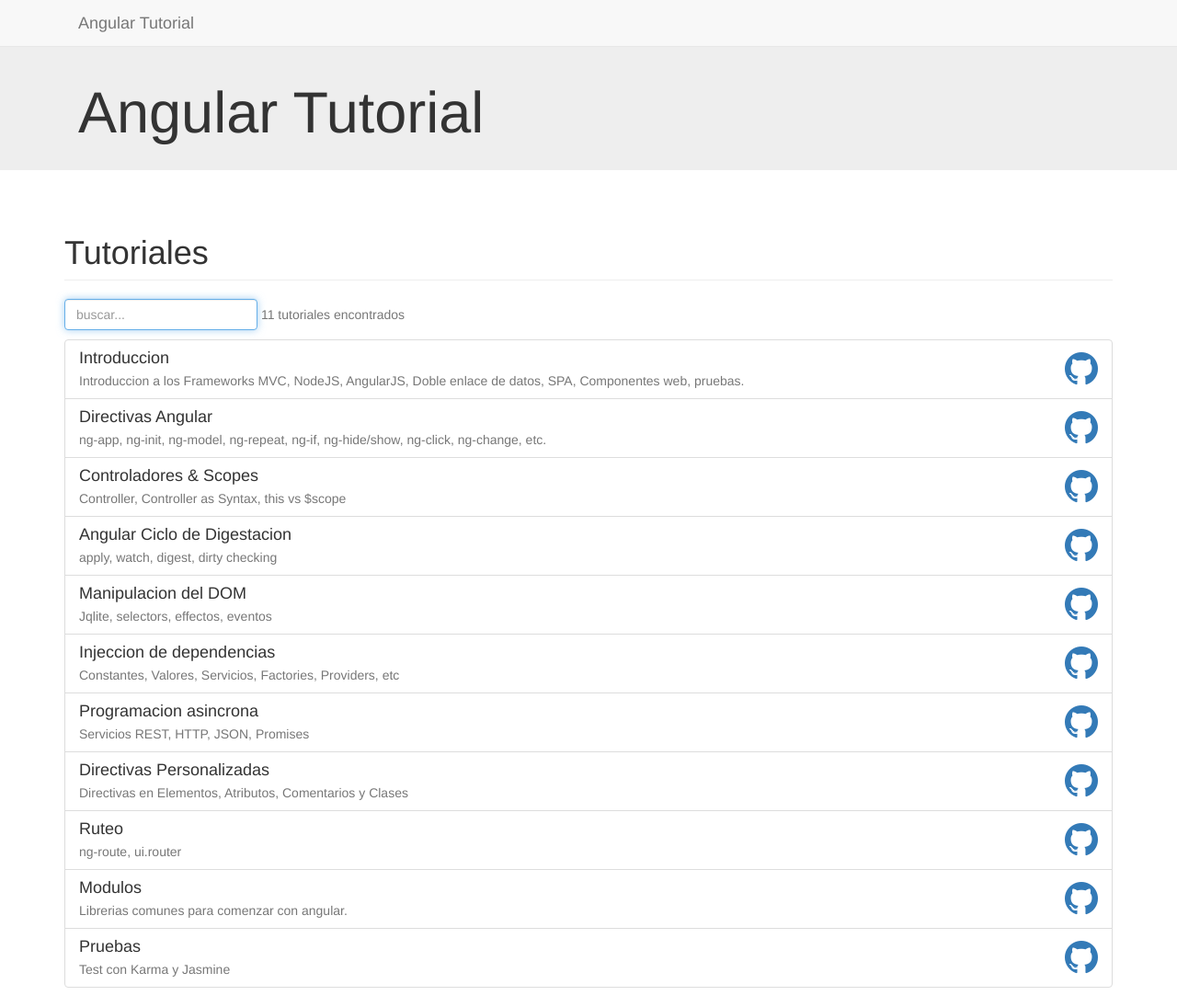
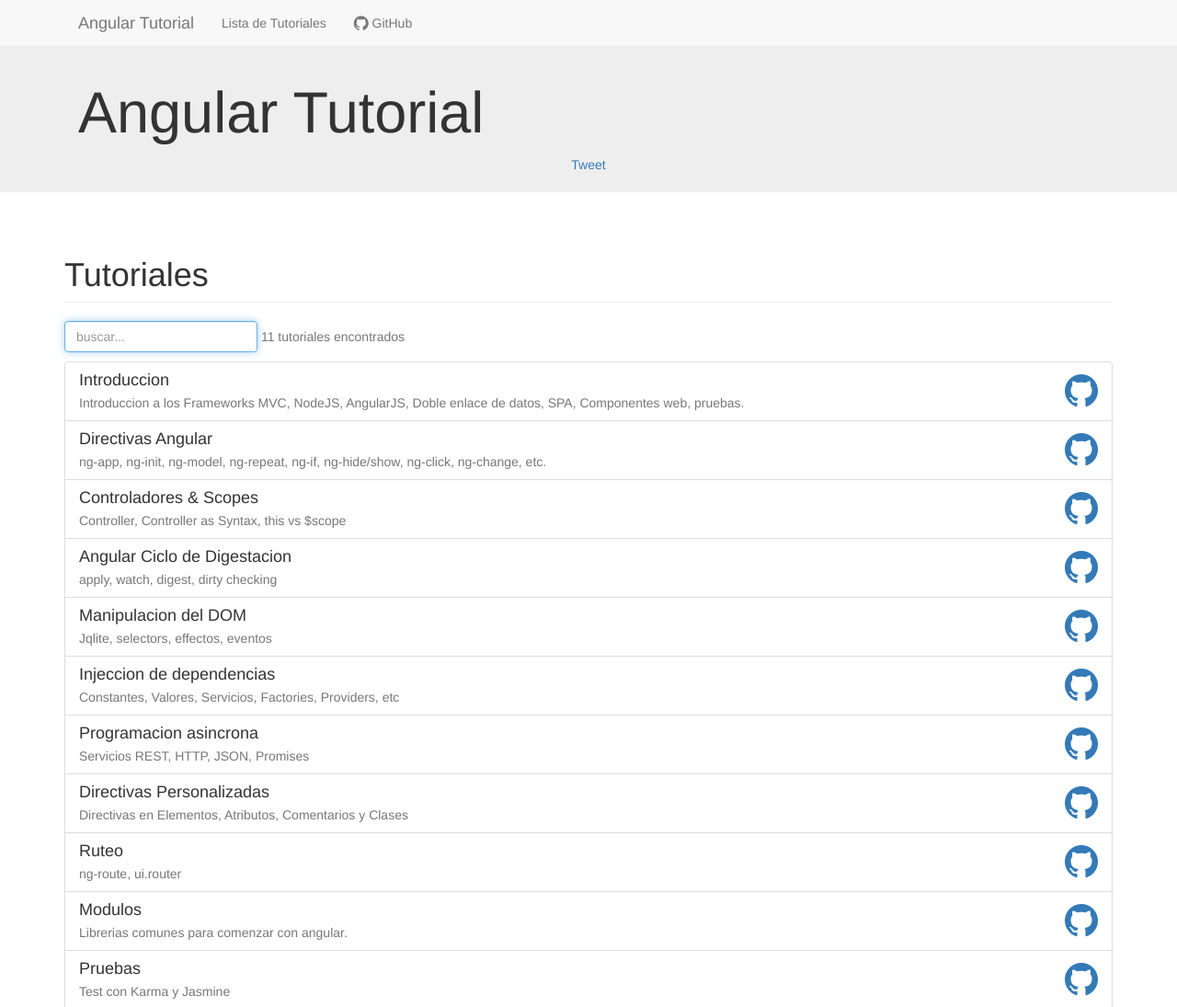
Before and after one commit to pachonjcl/angularjs-tutorial, a plain HTML site: page index.html in a window 1280 px wide. Shown: the top 1095 px of the page at 92% size. Drawn offline with Linux system fonts and the light colour scheme.

Commit message:
removidos comentarios no usados y agregado twitter

```diff
--- a/index.html
+++ b/index.html
@@ -26,24 +26,21 @@
               Angular Tutorial
             </a>
           </div>
-          <!-- <div class="container"> -->
-            <!-- <div class="container"> -->
-              <!-- <div class="dropdown"></div> -->
-              <!-- <div class="navbar-collapse">
+          <div class="container">
+            <div class="container">
+              <div class="dropdown"></div>
+              <div class="navbar-collapse">
                 <ul class="nav navbar-nav">
                   <li>
-                    <a href="#tutoriales">Tutoriales</a>
-                  </li>
-                  <li>
-                    <a href="#ide-plugins">IDE Plugins</a>
+                    <a href="#tutoriales">Lista de Tutoriales</a>
                   </li>
                   <li>
                     <a href="https://github.com/pachonjcl/angular-js-tutorial"><i class="fa fa-lg fa-github"></i> GitHub</a>
                   </li>
                 </ul>
-              </div> -->
-            <!-- </div> -->
-          <!-- </div> -->
+              </div>
+            </div>
+          </div>
         </div>
       </div>
     </header>
@@ -53,41 +50,17 @@
           <!-- <div class="col-sm-3 logo"></div> -->
           <div class="col-sm-7">
             <h1>Angular Tutorial</h1>
-            <!-- <p>The companion suite(s) to the <a href="http://angularjs.org">AngularJS</a> framework.</p> -->
           </div>
         </div>
         <div class="bs-docs-social">
           <div class="container">
             <ul class="bs-docs-social-buttons">
-              <!-- <li>
-                <a href="https://twitter.com/share" class="twitter-share-button" data-hashtags="pachonjcl">
+              <li>
+                <a href="https://twitter.com/share" class="twitter-share-button" data-show-count="false">
                   Tweet
                 </a>
-                <script>
-                  !function(d, s, id) {
-                    var js, fjs = d.getElementsByTagName(s)[0];
-                    if (!d.getElementById(id)) {
-                      js = d.createElement(s);
-                      js.id = id;
-                      js.src = "//platform.twitter.com/widgets.js";
-                      fjs.parentNode.insertBefore(js, fjs);
-                    }
-                  }(document, "script", "twitter-wjs");
-                </script>
+                <script async src="//platform.twitter.com/widgets.js" charset="utf-8"></script>
               </li>
-              <li>
-                <div class="g-plusone" data-size="medium"></div>
-                <script type="text/javascript">
-                  (function() {
-                    var po = document.createElement('script');
-                    po.type = 'text/javascript';
-                    po.async = true;
-                    po.src = 'https://apis.google.com/js/plusone.js';
-                    var s = document.getElementsByTagName('script')[0];
-                    s.parentNode.insertBefore(po, s);
-                  })();
-                </script>
-              </li> -->
             </ul>
           </div>
         </div>
```
